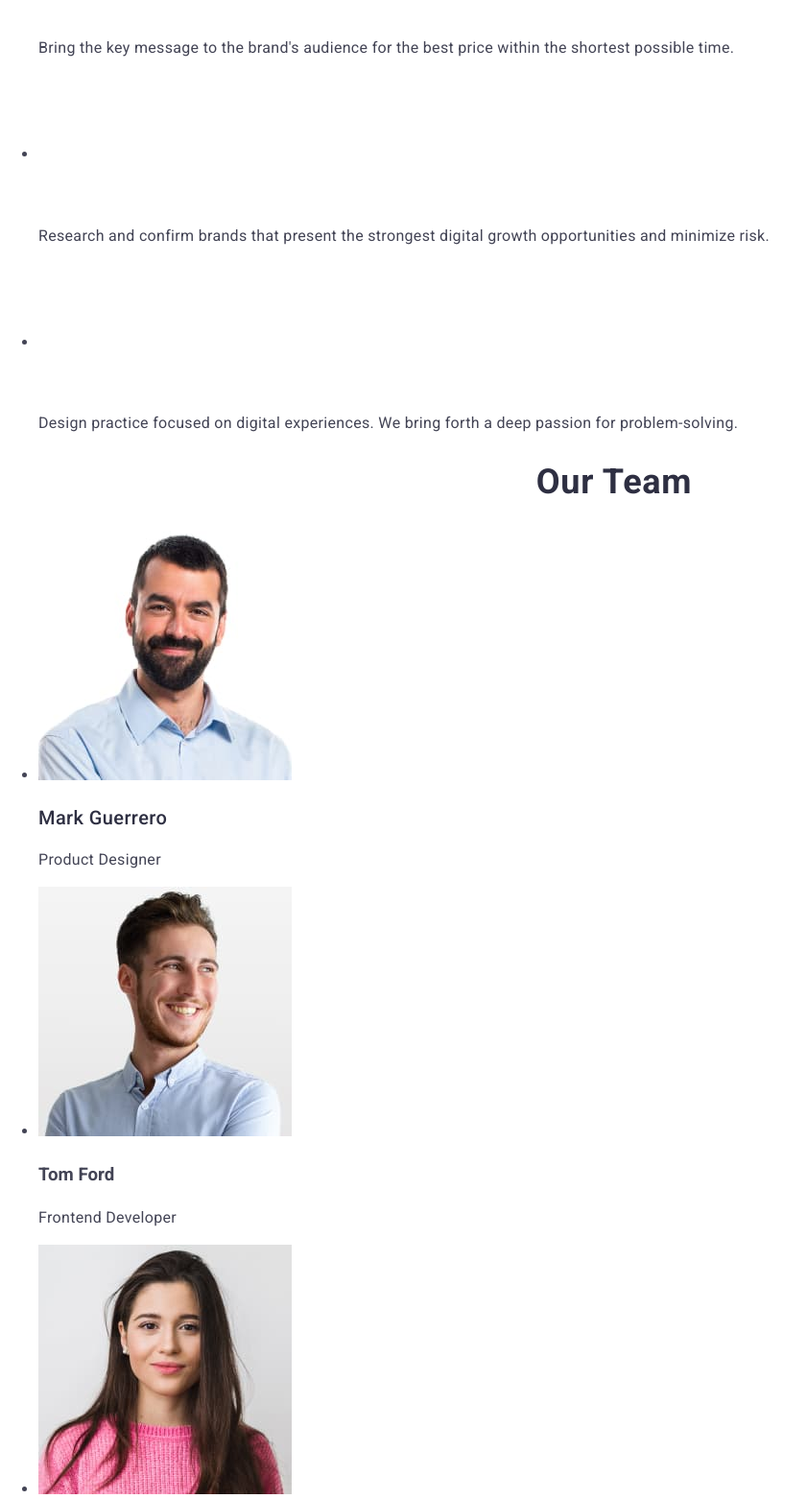
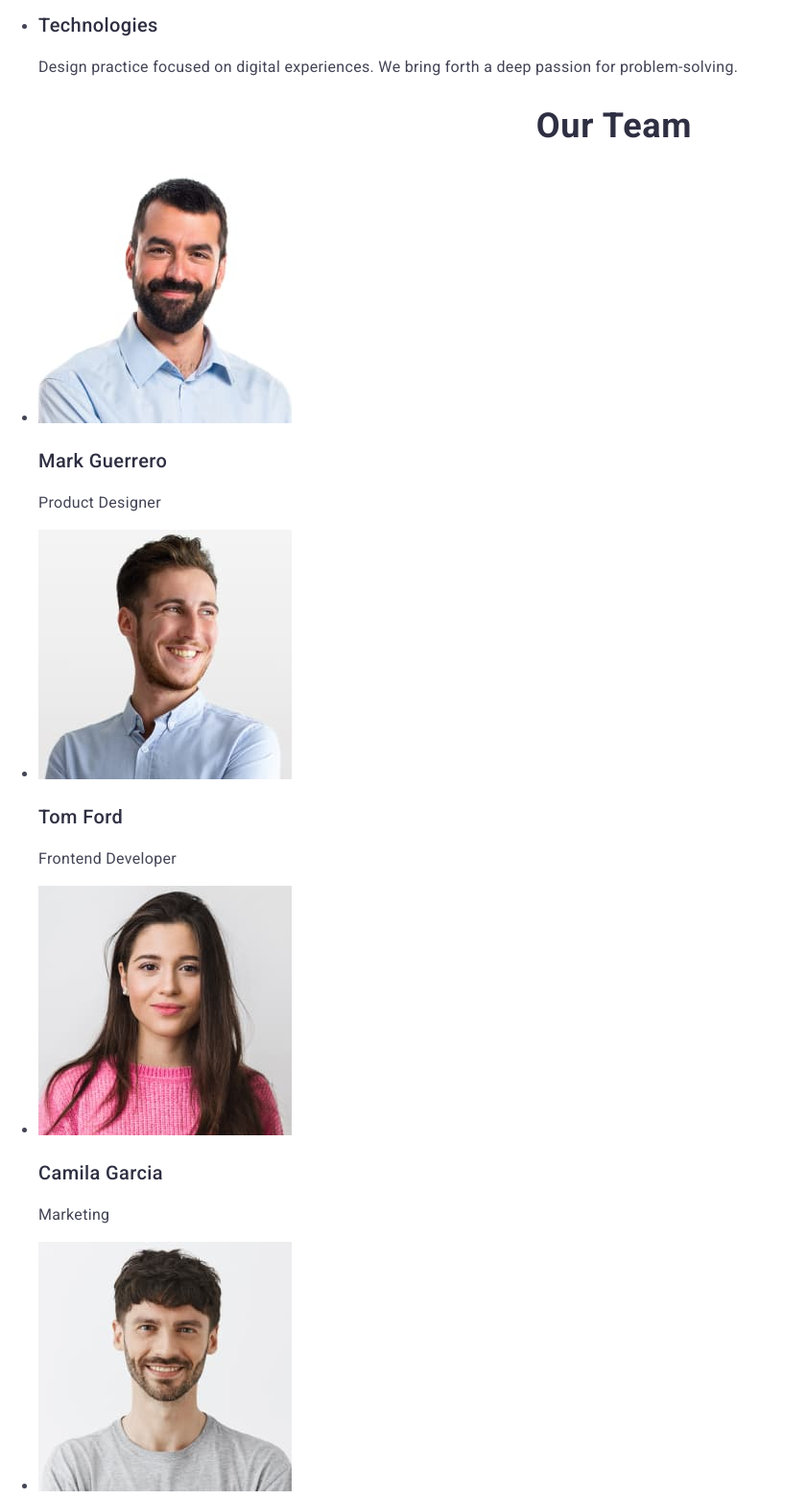
Before and after one commit to Yaskee/goit-markup-hw-02, a plain HTML site: page index.html in a window 1280 px wide. Shown: the part 685-2247 px from the top of the page at 96% size, without its empty margins (0-841 px from the left). Drawn offline with nearby package versions, Linux system fonts and the light colour scheme.

Commit message:
too many changes

```diff
--- a/css/styles.css
+++ b/css/styles.css
@@ -89,10 +89,10 @@ body {
   letter-spacing: 0.02em;
   color: #434455;
 }
-.second-section {
+.third-section {
   background-color: F4F4FD;
 }
-.second-section-title {
+.third-section-title {
   font-family: 'Roboto', sans-serif;
   font-size: 36px;
   font-weight: 700;
@@ -102,10 +102,10 @@ body {
   text-transform: capitalize;
   color: #2e2f42;
 }
-.second-section-cards {
+.third-section-cards {
   background-color: #ffffff;
 }
-.second-section-names {
+.third-section-names {
   font-family: 'Roboto', sans-serif;
   font-size: 20px;
   font-weight: 500;
--- a/index.html
+++ b/index.html
@@ -69,21 +69,21 @@
             </p>
           </li>
           <li>
-            <h3 class="first-section-title">Punctuality</h3>
+            <h3 class="second-section-title">Punctuality</h3>
             <p class="paragraph-text">
               Bring the key message to the brand's audience for the best price
               within the shortest possible time.
             </p>
           </li>
           <li>
-            <h3 class="first-section-title">Diligence</h3>
+            <h3 class="second-section-title">Diligence</h3>
             <p class="paragraph-text">
               Research and confirm brands that present the strongest digital
               growth opportunities and minimize risk.
             </p>
           </li>
           <li>
-            <h3 class="first-section-title">Technologies</h3>
+            <h3 class="second-section-title">Technologies</h3>
             <p class="paragraph-text">
               Design practice focused on digital experiences. We bring forth a
               deep passion for problem-solving.
@@ -91,27 +91,27 @@
           </li>
         </ul>
       </section>
-      <section class="second-section" >
-        <h2 class="second-section-title" >Our Team</h2>
+      <section class="third-section" >
+        <h2 class="third-section-title" >Our Team</h2>
         <ul>
-          <li class="second-section-cards" >
+          <li class="third-section-cards" >
             <img src="./images/img01.jpg" alt="Mark Guerrero" width="264" />
-            <h3 class="second-section-names" >Mark Guerrero</h3>
+            <h3 class="third-section-names" >Mark Guerrero</h3>
             <p class="paragraph-text">Product Designer</p>
           </li>
-          <li>
+          <li class="third-section-cards">
             <img src="./images/img02.jpg" alt="Tom Ford" width="264" />
-            <h3>Tom Ford</h3>
+            <h3 class="third-section-names">Tom Ford</h3>
             <p class="paragraph-text">Frontend Developer</p>
           </li>
-          <li>
+          <li class="third-section-cards">
             <img src="./images/img03.jpg" alt="Camila Garcia" width="264" />
-            <h3>Camila Garcia</h3>
+            <h3 class="third-section-names">Camila Garcia</h3>
             <p class="paragraph-text">Marketing</p>
           </li>
-          <li>
+          <li class="third-section-cards">
             <img src="./images/img04.jpg" alt="Daniel Wilson" width="264" />
-            <h3>Daniel Wilson</h3>
+            <h3 class="third-section-names">Daniel Wilson</h3>
             <p class="paragraph-text">UI Designer</p>
           </li>
         </ul>
```
